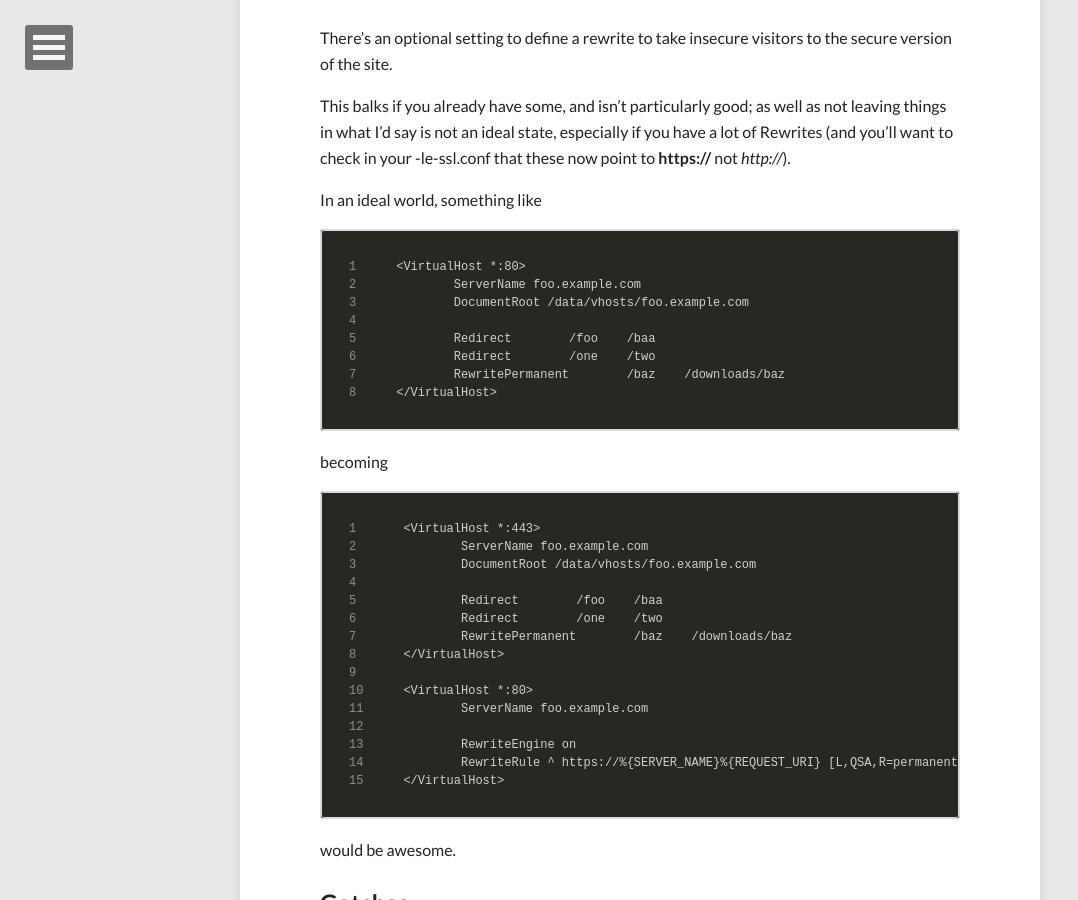
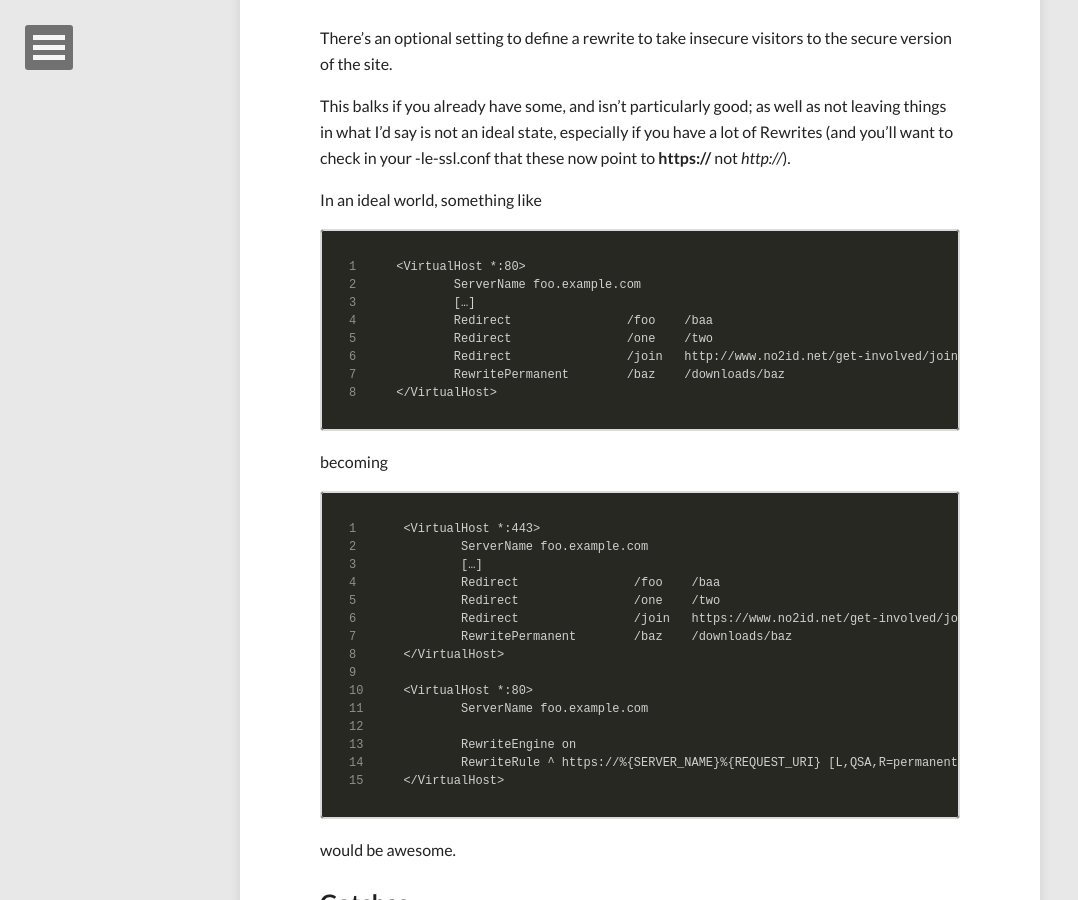
Before and after one commit to adamamyl/blog.amyl.org.uk, a Jekyll site: the page built from _posts/2015-12-22-letsencrypt-part1.md, in a window 1280 px wide and 900 px high, scrolled down 4484 px. Shown: the whole window, without its empty margins (0-1078 px from the left). Built offline with Jekyll 4.4.1, drawn with Linux system fonts in a browser that asks for light colours; nearby versions of some CDN libraries; comment, search, counter and statistics services are not loaded; some of the changed text lies outside the part shown.

Commit message:
layout tidy-up

```diff
--- a/_posts/2015-12-22-letsencrypt-part1.md
+++ b/_posts/2015-12-22-letsencrypt-part1.md
@@ -74,7 +74,7 @@ You may need to bind Apache to use an IPv4 address of your interface to get thin
 		</IfModule>
 
 		<IfModule mod_gnutls.c>
-        	Listen 443
+			Listen 443
 		</IfModule>
 
 		<IfModule mod_ssl.c>
@@ -84,11 +84,11 @@ You may need to bind Apache to use an IPv4 address of your interface to get thin
 becomes
 
 		<IfModule ssl_module>
-   	     	Listen 93.93.131.141:443
-   	    </IfModule>
+			Listen 93.93.131.141:443
+		</IfModule>
 
 		<IfModule mod_gnutls.c>
-        	Listen 93.93.131.141:443
+			Listen 93.93.131.141:443
 		</IfModule>
 
 		<IfModule mod_ssl.c>
@@ -135,10 +135,10 @@ In an ideal world, something like
 
 	<VirtualHost *:80>
 		ServerName foo.example.com
-		DocumentRoot /data/vhosts/foo.example.com
-
-		Redirect	/foo	/baa
-		Redirect	/one	/two
+		[…]
+		Redirect		/foo	/baa
+		Redirect		/one	/two
+		Redirect		/join	http://www.no2id.net/get-involved/join
 		RewritePermanent	/baz	/downloads/baz
 	</VirtualHost>
 
@@ -146,10 +146,10 @@ becoming
 
 	<VirtualHost *:443>
 		ServerName foo.example.com
-		DocumentRoot /data/vhosts/foo.example.com
-
-		Redirect	/foo	/baa
-		Redirect	/one	/two
+		[…]
+		Redirect		/foo	/baa
+		Redirect		/one	/two
+		Redirect		/join	https://www.no2id.net/get-involved/join
 		RewritePermanent	/baz	/downloads/baz
 	</VirtualHost>
 
@@ -165,7 +165,7 @@ would be awesome.
 ## Gotchas
 
 ### Constant update
- - On every run. So annoying. I wish this would timestamp, and just check once an hour/day/week…
+On every run. So annoying. I wish this would timestamp, and just check once an hour/day/week…
 
 ### Revoking certificates
 There's very little documentation on this, and I didn't find it particularly useful / working.
```
Also changed, not shown: other parts of _posts/2015-12-22-letsencrypt-part1.md (+3 -3 lines).
